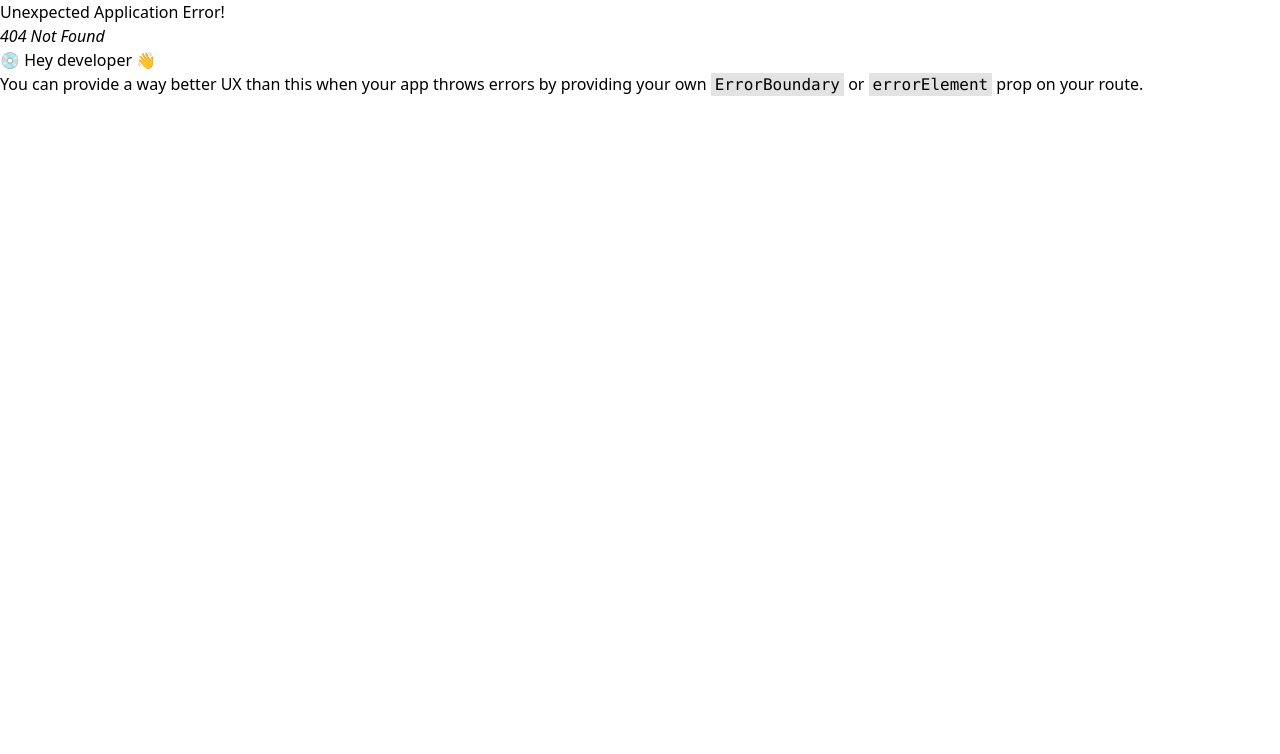
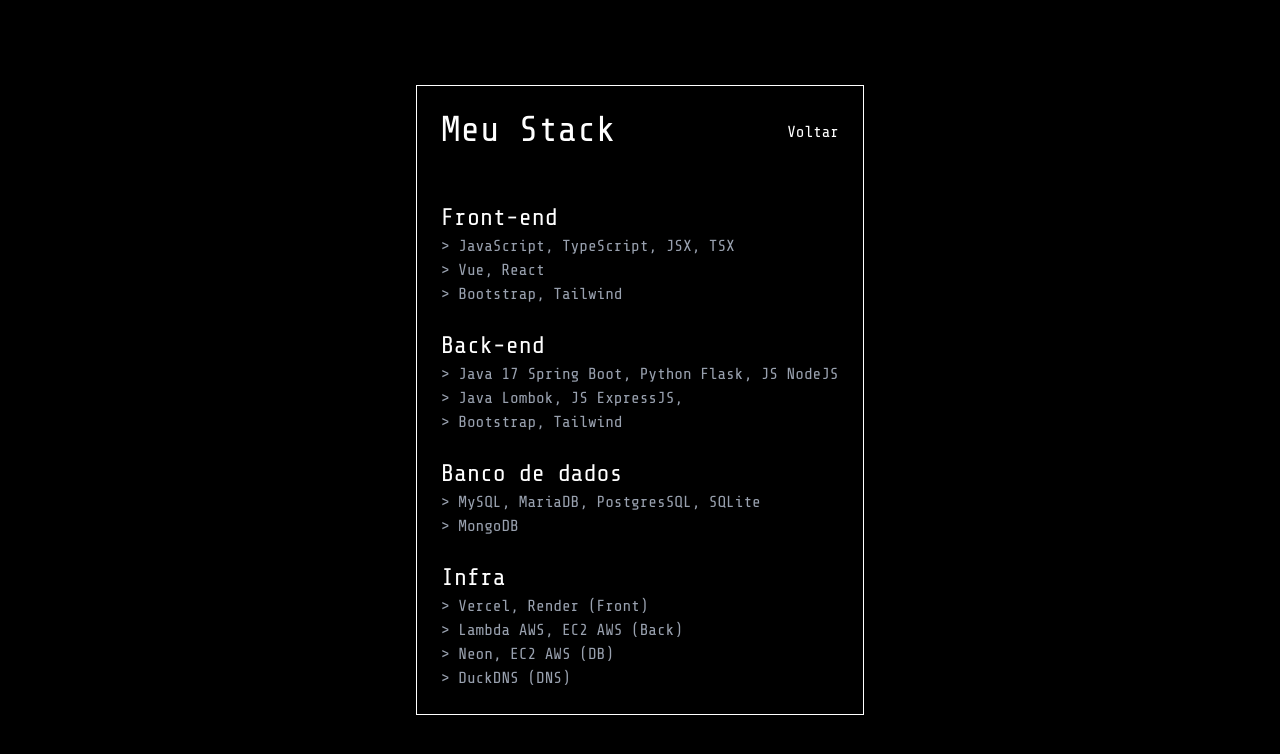
Before and after one commit to arthurdeka/personal-website, a React app: page /mystack in a window 1280 px wide. Before the commit this address had no page. Shown: the top 754 px of the page. Built offline with nearby package versions, Linux system fonts and the light colour scheme; the HTML template or start-up script is replaced by a standard one.

Commit message:
page/my-stack

```diff
--- a/src/router.tsx
+++ b/src/router.tsx
@@ -2,10 +2,12 @@
 import HomePage from "./routes/HomePage";
 import AboutMePage from "./routes/AbouteMePage";
 import ProjectsPage from "./routes/ProjectsPage";
+import MyStack from "./routes/MyStack";
 
 export const router = createBrowserRouter([
     {path: "/", element: <HomePage />},
     {path: "/about", element: <AboutMePage />},
     {path: "/projects", element: <ProjectsPage />},
+    {path: "/mystack", element: <MyStack />},
 
   ]);
--- a/src/routes/HomePage.tsx
+++ b/src/routes/HomePage.tsx
@@ -26,7 +26,7 @@
           <a onClick={() => navigate("/projects")} href="#projects" className="text-white hover:underline inline-block menu-flicker">
             &gt; projetos
           </a>
-          <a href="#projects" className="text-white hover:underline inline-block menu-flicker">
+          <a onClick={() => navigate("/mystack")} href="#projects" className="text-white hover:underline inline-block menu-flicker">
             &gt; meu stack
           </a>
           <a href="#socials" className="text-white hover:underline menu-flicker">
--- /dev/null
+++ b/src/routes/MyStack.tsx
@@ -0,0 +1,51 @@
+import { useNavigate } from "react-router-dom";
+
+const MyStack: React.FC = () => {
+
+const navigate = useNavigate();
+
+  return (
+    <div className="min-h-screen bg-black text-white flex items-center justify-center p-4 font-primary">
+      <div className="border border-white p-6 w-full max-w-md">
+
+        <div className="flex flex-row justify-between items-center mb-12">
+          <h1 className="text-white text-4xl mb-1">
+            <span className="font-normal flicker-loop ">Meu Stack</span>
+          </h1>
+          <span onClick={() => navigate("/")} className="cursor-pointer hover:underline">Voltar</span>
+        </div>
+
+        <div className="flex flex-col space-y-6">
+            <div>
+                <h2 className="text-2xl hover:underline">Front-end</h2>
+                <h3 className="text-md text-gray-400">&gt; JavaScript, TypeScript, JSX, TSX</h3>
+                <h3 className="text-md text-gray-400">&gt; Vue, React</h3>
+                <h3 className="text-md text-gray-400">&gt; Bootstrap, Tailwind</h3>
+            </div>
+            <div>
+                <h2 className="text-2xl hover:underline">Back-end</h2>
+                <h3 className="text-md text-gray-400">&gt; Java 17 Spring Boot, Python Flask, JS NodeJS</h3>
+                <h3 className="text-md text-gray-400">&gt; Java Lombok, JS ExpressJS, </h3>
+                <h3 className="text-md text-gray-400">&gt; Bootstrap, Tailwind</h3>
+            </div>
+            <div>
+                <h2 className="text-2xl hover:underline">Banco de dados</h2>
+                <h3 className="text-md text-gray-400">&gt; MySQL, MariaDB, PostgresSQL, SQLite</h3>
+                <h3 className="text-md text-gray-400">&gt; MongoDB</h3>
+            </div>
+            <div>
+                <h2 className="text-2xl hover:underline">Infra</h2>
+                <h3 className="text-md text-gray-400">&gt; Vercel, Render (Front)</h3>
+                <h3 className="text-md text-gray-400">&gt; Lambda AWS, EC2 AWS (Back)</h3>
+                <h3 className="text-md text-gray-400">&gt; Neon, EC2 AWS (DB)</h3>
+                <h3 className="text-md text-gray-400">&gt; DuckDNS (DNS)</h3>
+            </div>
+        </div>
+
+
+      </div>
+    </div>
+  );
+};
+
+export default MyStack;
```
